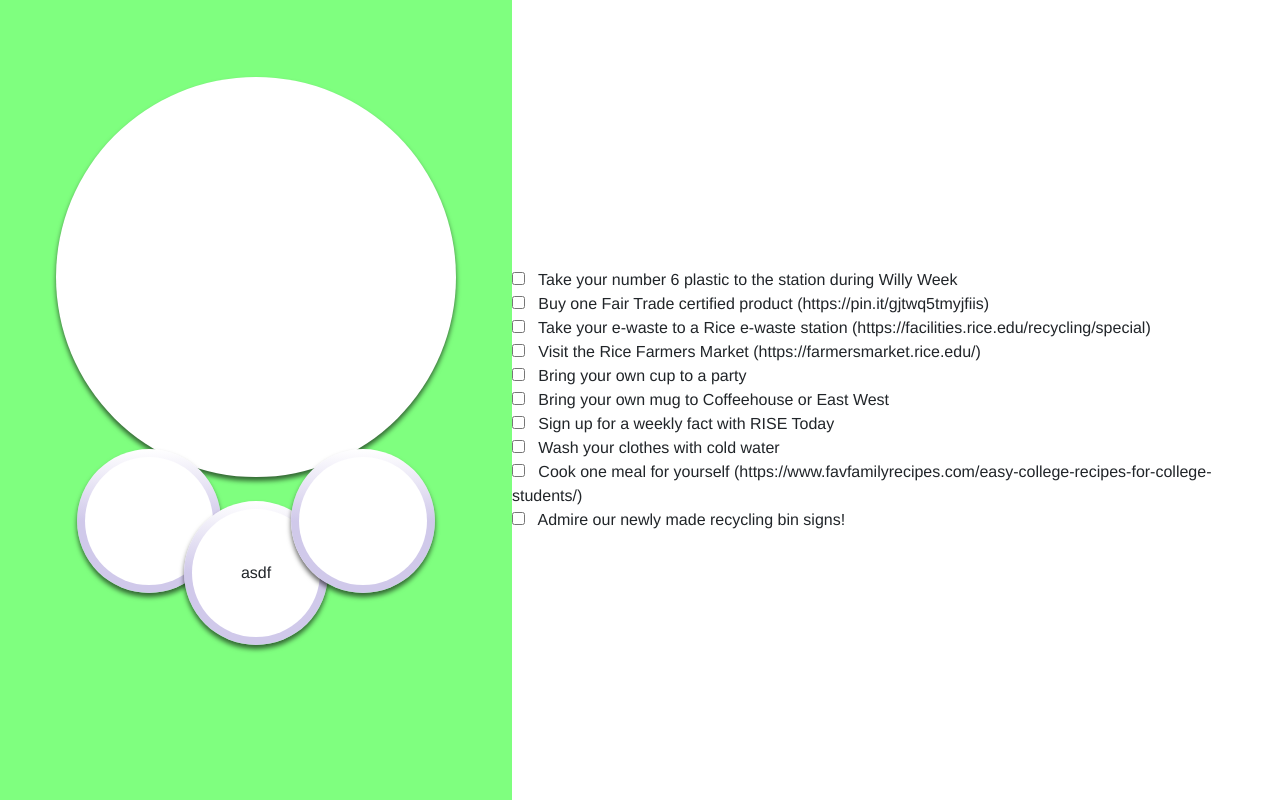
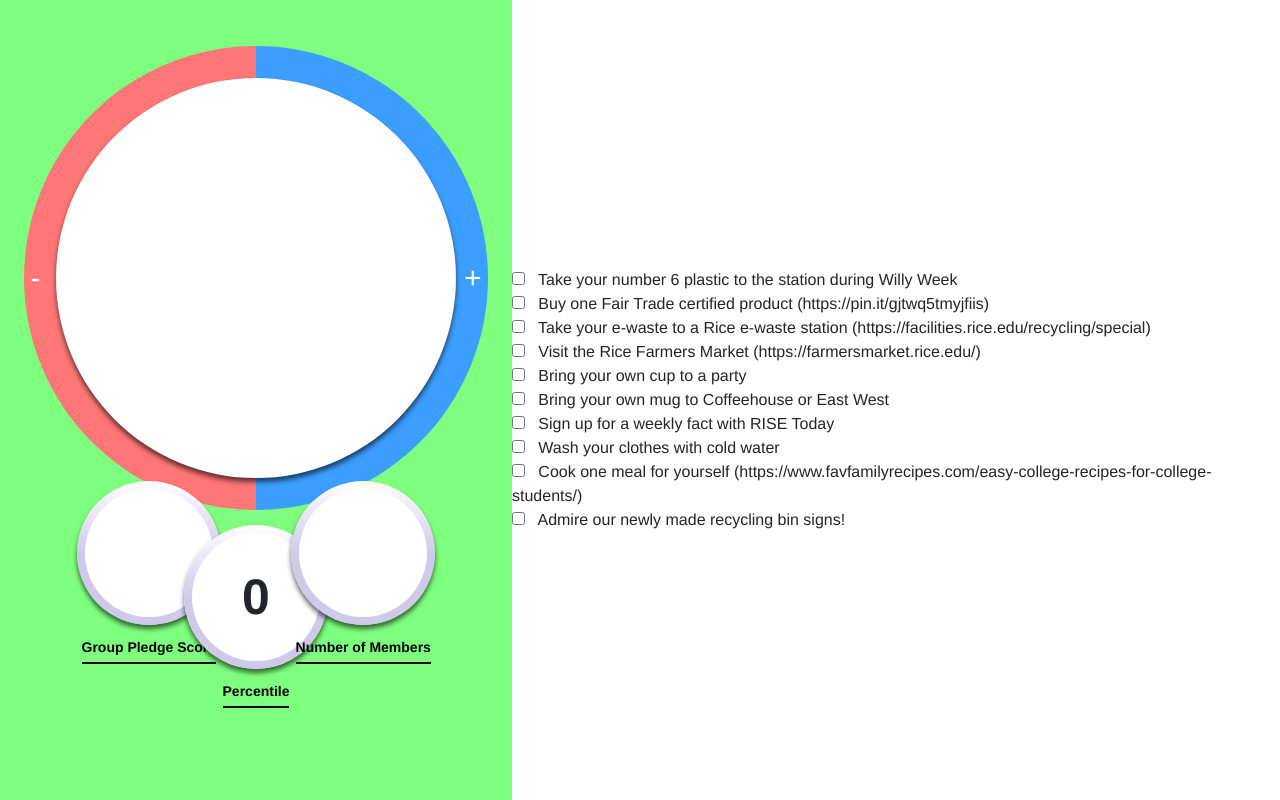
Before and after one commit to katspearl/sustainabilityWebsite, a React (Create React App) app in the folder frontend/: page /dashboard in a window 1280 px wide. Built offline with nearby package versions, Linux system fonts and the light colour scheme; no server answers.

Commit message:
Finished left side of content page

```diff
--- a/frontend/src/components/home/home.jsx
+++ b/frontend/src/components/home/home.jsx
@@ -6,22 +6,31 @@ class Home extends Component {
     super(props);
 
     this.state = {
-      pledges: [],
+      pledges: [
+        "Eat more plant-based meals",
+        "Use more alternative transportation",
+        "Replace disposable items with reusables"
+      ],
       userInfo: {},
-      userPledge: {}
+      userPledge: {},
+      percentile: 0
     };
   }
 
   componentDidMount = async () => {
     var respPledges = await fetch("http://localhost:5000/pledges");
     var respUserInfo = await fetch("http://localhost:5000/user/arthur01");
+    var respPercentile = await fetch(
+      "http://localhost:5000/percentile/arthur01"
+    );
     const pledges = await respPledges.json();
     const userInfo = await respUserInfo.json();
+    const percentile = await respPercentile.json();
     console.log(pledges, userInfo);
     this.setState({
-      pledges: pledges,
       userInfo: userInfo[0],
-      userPledge: userInfo[1]
+      userPledge: userInfo[1],
+      percentile: percentile
     });
   };
 
@@ -34,8 +43,14 @@ class Home extends Component {
     // console.log(resp);
     var info = this.state.userInfo;
     info.score = resp;
+    var pledge = this.state.userPledge;
+    pledge.pledgeScore = isIncrement
+      ? pledge.pledgeScore + 1
+      : pledge.pledgeScore === 0
+      ? pledge.pledgeScore
+      : pledge.pledgeScore - 1;
     // console.log(info);
-    this.setState({ userInfo: info });
+    this.setState({ userInfo: info, userPledge: pledge });
   };
 
   render() {
@@ -43,36 +58,71 @@ class Home extends Component {
       <div className={styles.homeWrapper}>
         <div className={styles.left}>
           <div className={styles.mainScore}>
+            <div className={styles.pledgeName}>
+              {this.state.pledges[this.state.userInfo.pledgeNumber]}
+            </div>
+            <div className={styles.scoreContainer}>
+              <div
+                onClick={e => this.updateScore(false)}
+                className={styles.leftCircle}
+              />
+              <div
+                onClick={e => this.updateScore(true)}
+                className={styles.rightCircle}
+              />
+              <span
+                onClick={e => this.updateScore(false)}
+                style={{ marginRight: "0.5vw", left: "0.5vw" }}
+              >
+                -
+              </span>
               <div className={styles.personalScore}>
                 <span>{this.state.userInfo.score}</span>
-              <div className={styles.personalShadow} />
               </div>
+              <span
+                onClick={e => this.updateScore(true)}
+                style={{ marginLeft: "0.5vw", right: "0.5vw" }}
+              >
+                +
+              </span>
+            </div>
+
             <div
-              className={[styles.smallerScoreBorder, styles.leftScore].join(
+              className={[styles.smallerScoreContainer, styles.leftScore].join(
                 " "
               )}
             >
+              <div className={[styles.smallerScoreBorder].join(" ")}>
                 <div className={styles.smallerScore}>
                   <span>{this.state.userPledge.pledgeScore}</span>
                 </div>
               </div>
+              <div className={styles.smallerScoreName}>Group Pledge Score</div>
+            </div>
             <div
-              className={[styles.smallerScoreBorder, styles.middleScore].join(
+              className={[
+                styles.smallerScoreContainer,
+                styles.middleScore
+              ].join(" ")}
+            >
+              <div className={[styles.smallerScoreBorder].join(" ")}>
+                <div className={styles.smallerScore}>
+                  <span>{this.state.percentile}</span>
+                </div>
+              </div>
+              <div className={styles.smallerScoreName}>Percentile</div>
+            </div>
+            <div
+              className={[styles.smallerScoreContainer, styles.rightScore].join(
                 " "
               )}
             >
-              <div className={styles.smallerScore}>
-                <span>asdf</span>
-              </div>
-            </div>
-            <div
-              className={[styles.smallerScoreBorder, styles.rightScore].join(
-                " "
-              )}
-            >
+              <div className={[styles.smallerScoreBorder].join(" ")}>
                 <div className={styles.smallerScore}>
                   <span>{this.state.userPledge.members}</span>
                 </div>
+              </div>
+              <div className={styles.smallerScoreName}>Number of Members</div>
             </div>
             {/* <Button onClick={e => this.updateScore(true)}>Increment!</Button>
             <Button onClick={e => this.updateScore(false)}>Decrement!</Button> */}
--- a/frontend/src/components/home/home.module.css
+++ b/frontend/src/components/home/home.module.css
@@ -15,11 +15,70 @@
 }
 
 .mainScore {
-  margin-top: 15%;
+  margin-top: 5%;
   position: relative;
   display: flex;
   justify-content: center;
   align-items: center;
+  flex-direction: column;
+}
+
+.pledgeName {
+  color: black;
+  font-size: 20px;
+  padding-bottom: 0.25vh;
+  border-bottom: 2px solid black;
+  margin-bottom: 2vh;
+  font-weight: bold;
+}
+
+.scoreContainer {
+  width: 58vh;
+  height: 58vh;
+  display: flex;
+  justify-content: center;
+  align-items: center;
+  position: relative;
+}
+
+.leftCircle {
+  height: 58vh;
+  width: 29vh;
+  border-bottom-left-radius: 29vh;
+  border-top-left-radius: 29vh;
+  left: 0;
+  background-color: #ff7676;
+  cursor: pointer;
+  position: absolute;
+  transition: all ease-in-out 0.2s;
+}
+
+.leftCircle:hover {
+  background-color: #b65454;
+}
+
+.rightCircle {
+  cursor: pointer;
+  height: 58vh;
+  width: 29vh;
+  border-bottom-right-radius: 29vh;
+  border-top-right-radius: 29vh;
+  background-color: rgb(60, 158, 255);
+
+  right: 0;
+  position: absolute;
+  transition: all ease-in-out 0.2s;
+}
+
+.rightCircle:hover {
+  background-color: rgb(39, 105, 171);
+}
+.scoreContainer > span {
+  cursor: pointer;
+  position: absolute;
+  color: white;
+  z-index: 1;
+  font-size: 30px;
 }
 
 .personalScore {
@@ -32,8 +91,9 @@
   display: flex;
   justify-content: center;
   align-items: center;
-  font-size: 220px;
+  font-size: 200px;
   font-weight: bold;
+  z-index: 1;
 }
 
 .personalShadow {
@@ -51,6 +111,21 @@
   justify-content: space-between;
 }
 
+.smallerScoreContainer {
+  position: absolute;
+  display: flex;
+  flex-direction: column;
+  align-items: center;
+}
+
+.smallerScoreName {
+  color: black;
+  font-size: 14px;
+  margin-top: 1.5vh;
+  font-weight: bold;
+  padding-bottom: 0.5vh;
+  border-bottom: 2px solid black;
+}
 .smallerScoreBorder {
   width: 18vh;
   height: 18vh;
@@ -66,7 +141,7 @@
   display: flex;
   justify-content: center;
   align-items: center;
-  position: absolute;
+  /* position: absolute; */
 }
 
 .smallerScore {
@@ -77,6 +152,8 @@
   display: flex;
   justify-content: center;
   align-items: center;
+  font-size: 50px;
+  font-weight: bold;
 }
 
 .right {
@@ -91,15 +168,15 @@
 }
 
 .leftScore {
-  bottom: -29%;
+  bottom: -32%;
   left: 15%;
 }
 
 .middleScore {
-  bottom: -42%;
+  bottom: -41%;
 }
 
 .rightScore {
-  bottom: -29%;
+  bottom: -32%;
   right: 15%;
 }
```
Lines whose indentation alone changed are shown as unchanged.
